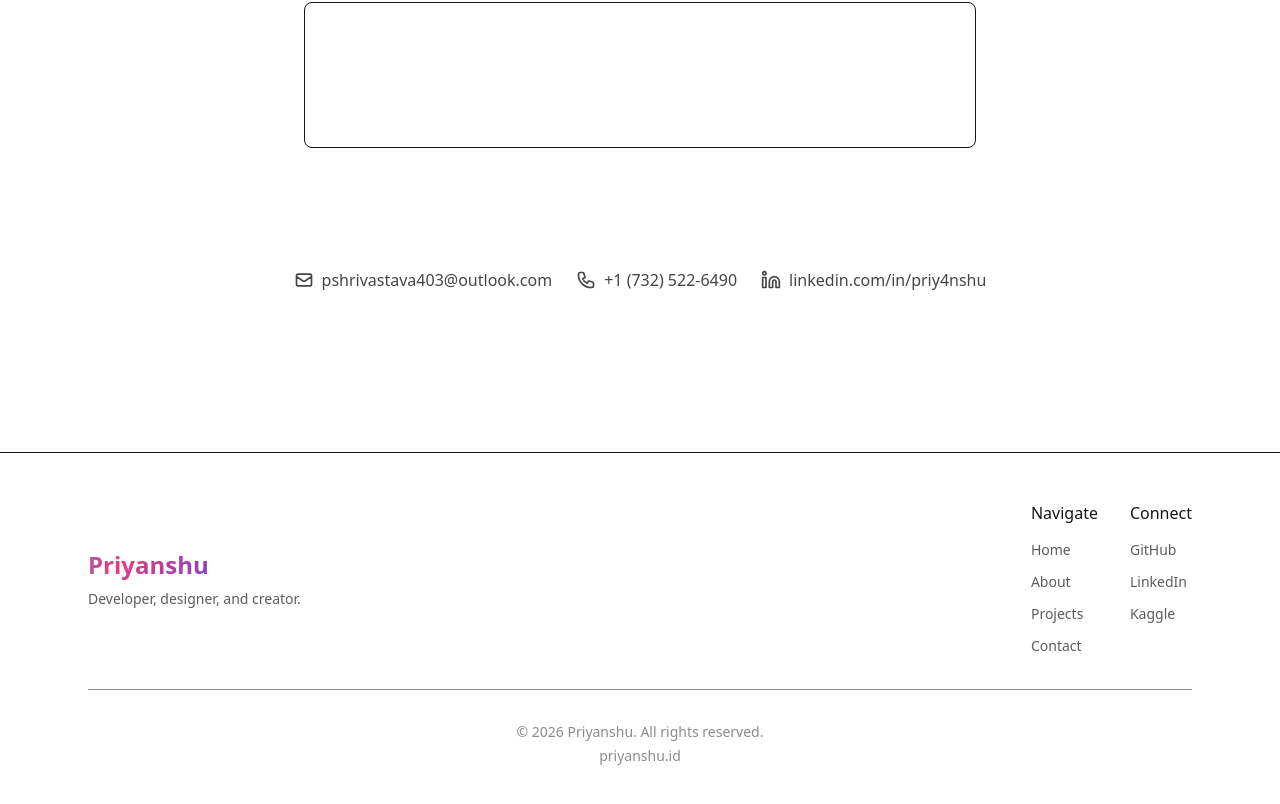
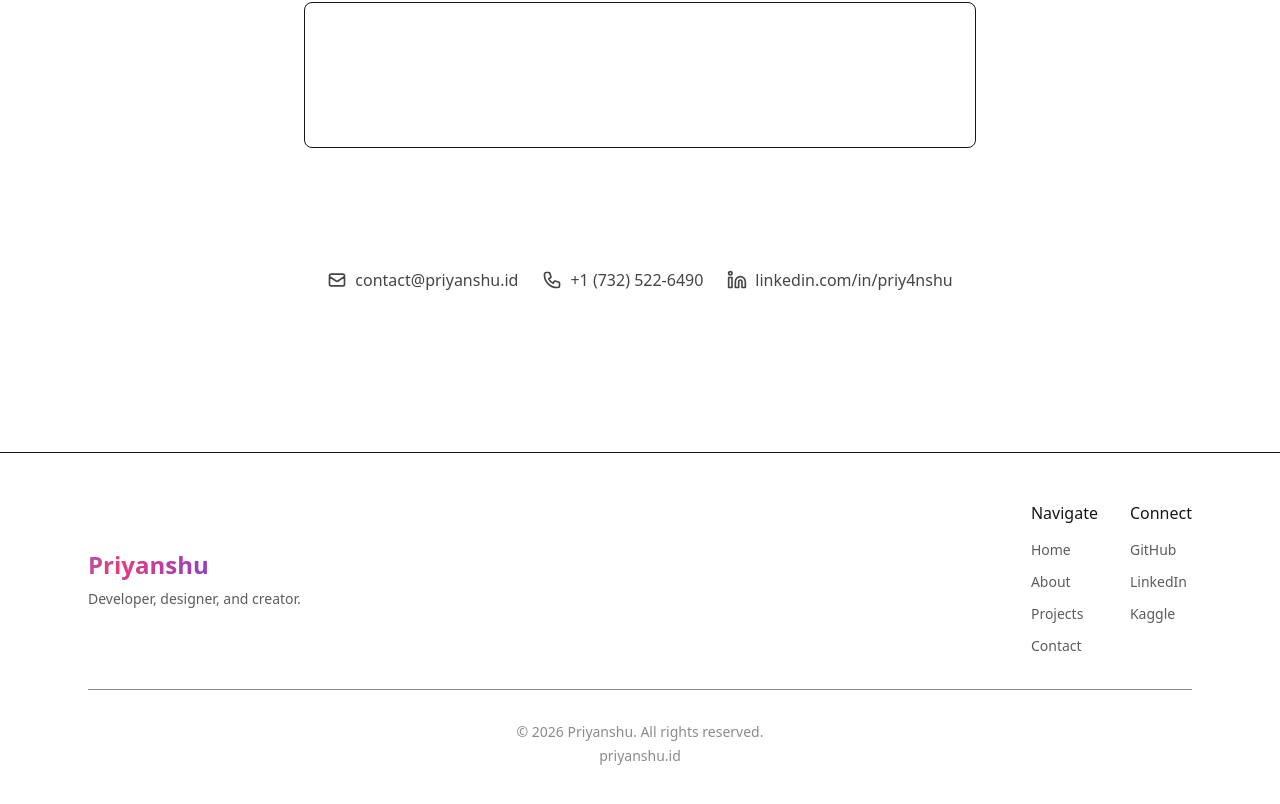
Before and after one commit to Spriy4nshu/portfolio, a Next.js app: page / in a window 1280 px wide. Shown: the part 6922-7726 px from the top of the page. Built offline with nearby package versions, Linux system fonts and the light colour scheme.

Commit message:
feat: update email address from pshrivastava403@outlook.com to contact@priyanshu.id
Co-authored-by: Priyanshu <Spriy4nshu@users.noreply.github.com>

```diff
--- a/src/app/page.tsx
+++ b/src/app/page.tsx
@@ -598,13 +598,13 @@ export default function Home() {
 
           <div className="mt-12 flex flex-col md:flex-row justify-center items-center gap-6">
             <a
-              href="mailto:pshrivastava403@outlook.com"
+              href="mailto:contact@priyanshu.id"
               className="flex items-center gap-2 text-foreground/80 hover:text-accent transition-colors"
             >
               <svg className="h-5 w-5" fill="none" stroke="currentColor" viewBox="0 0 24 24" xmlns="http://www.w3.org/2000/svg">
                 <path strokeLinecap="round" strokeLinejoin="round" strokeWidth="2" d="M3 8l7.89 5.26a2 2 0 002.22 0L21 8M5 19h14a2 2 0 002-2V7a2 2 0 00-2-2H5a2 2 0 00-2 2v10a2 2 0 002 2z"></path>
               </svg>
-              pshrivastava403@outlook.com
+              contact@priyanshu.id
             </a>
             <a
               href="tel:+17325226490"
```
